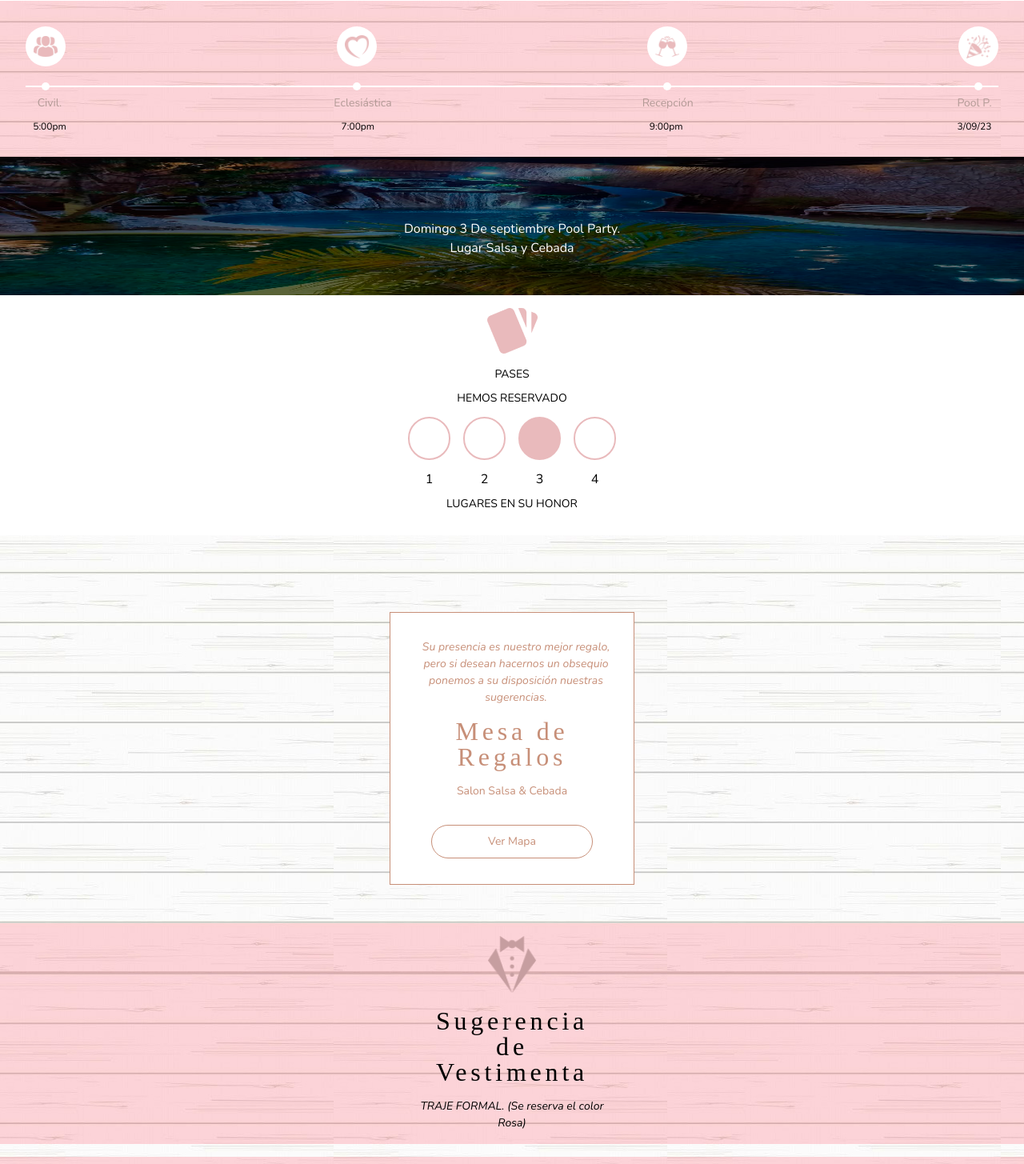
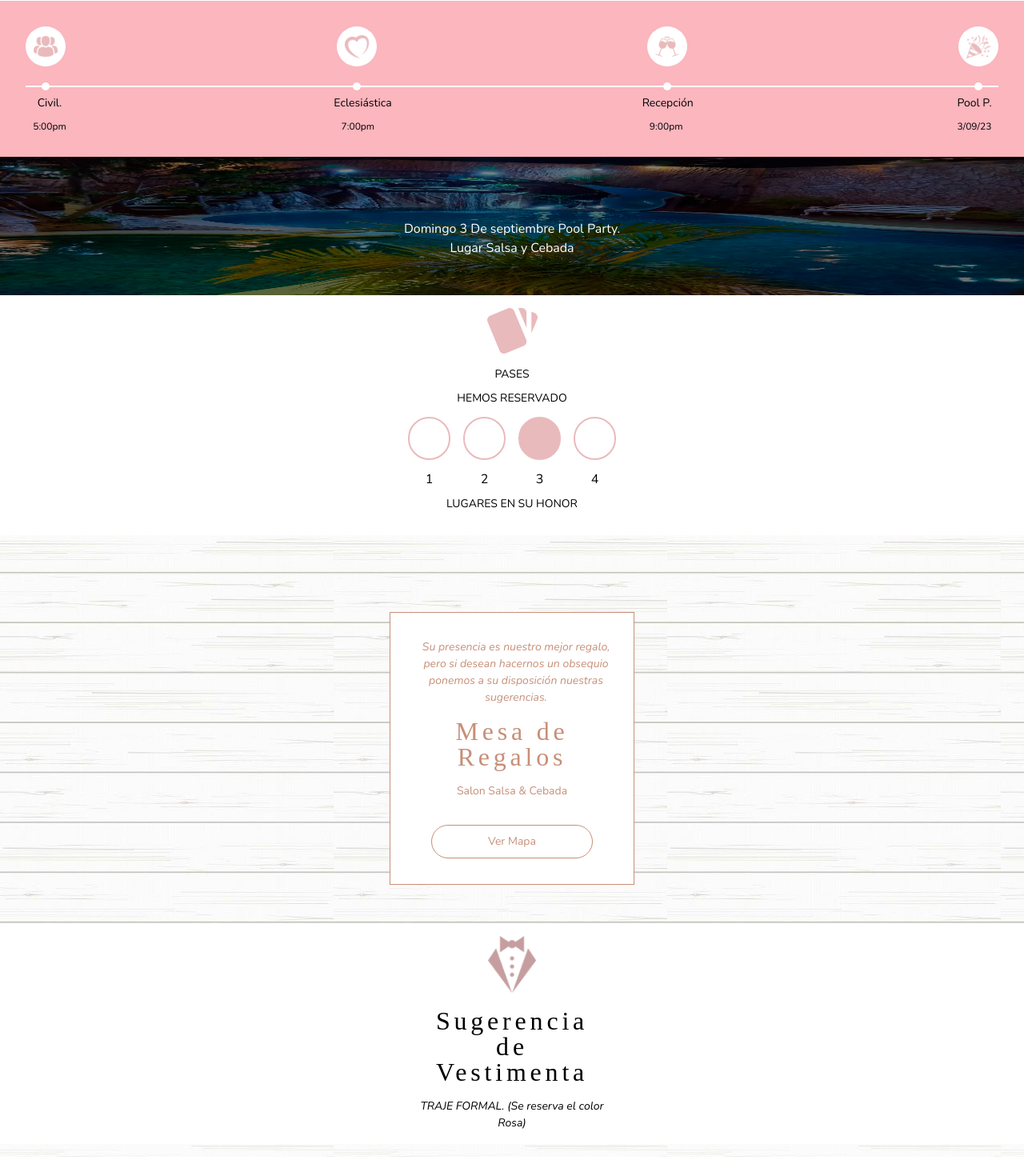
Before and after one commit to josesantanaweb/boda, a React (Vite) app: page / in a window 1280 px wide. Shown: the part 1320-2775 px from the top of the page at 80% size. Built offline with nearby package versions, Linux system fonts and the light colour scheme; a web font is replaced by a local one.

Commit message:
fix: section color

```diff
--- a/src/pages/HomePage/styles.ts
+++ b/src/pages/HomePage/styles.ts
@@ -231,7 +231,7 @@ export const InformationRoses = styled.img`
 `;
 
 export const Timeline = styled.div`
-  background-color: rgba(252, 117, 133, 0.3);
+  background-color: rgb(251 182 190);
   padding: 2rem;
 `;
 
@@ -289,7 +289,7 @@ export const TimelineTitle = styled.h4`
   margin: 0;
   font-size: 0.875rem;
   font-family: "Nunito", sans-serif;
-  color: #b39a96;
+  color: #000000;
   text-align: center;
   font-weight: 400;
   margin-bottom: 1rem;
@@ -472,7 +472,7 @@ export const GuestsRow = styled.div`
 
 export const Outfit = styled.div`
   text-align: center;
-  background-color: rgba(252, 117, 133, 0.3);
+  background-color: #ffffff;
   width: 100%;
   padding: 1rem 0;
   margin-bottom: 1rem;
```
